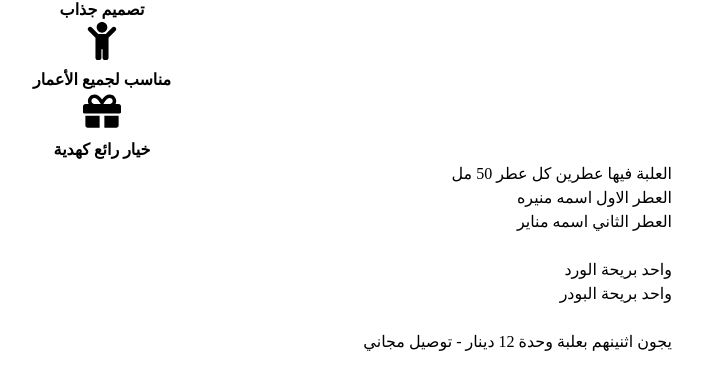
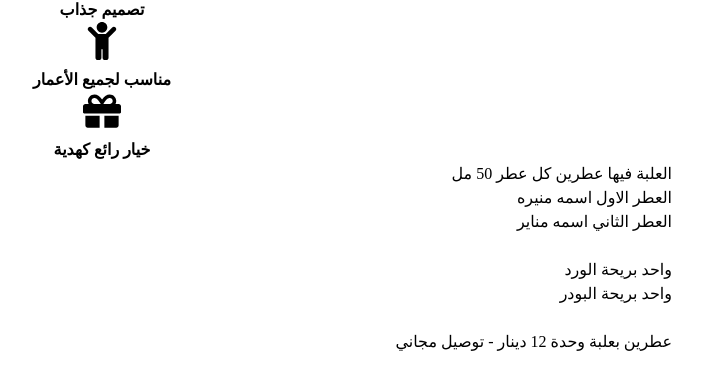
Before and after one commit to Ta-Sabir/kids_box, a React (Vite) app: page / in a window 1280 px wide. Shown: the part 3931-4314 px from the top of the page, without its empty margins (538-1241 px from the left). Built offline with nearby package versions, Linux system fonts and the light colour scheme; a web font is replaced by a local one.

Commit message:
Update Home.jsx

```diff
--- a/src/pages/Home/Home.jsx
+++ b/src/pages/Home/Home.jsx
@@ -104,7 +104,7 @@ const Home = () => {
             واحد بريحة الورد <br />
             واحد بريحة البودر <br />
             <br />
-            يجون اثنينهم بعلبة وحدة 12 دينار - توصيل مجاني
+         عطرين بعلبة وحدة 12  دينار - توصيل مجاني
           </p>
           <img src={img2} alt="img_2" className="m-auto mt-[30px]" />
         </div>
```
